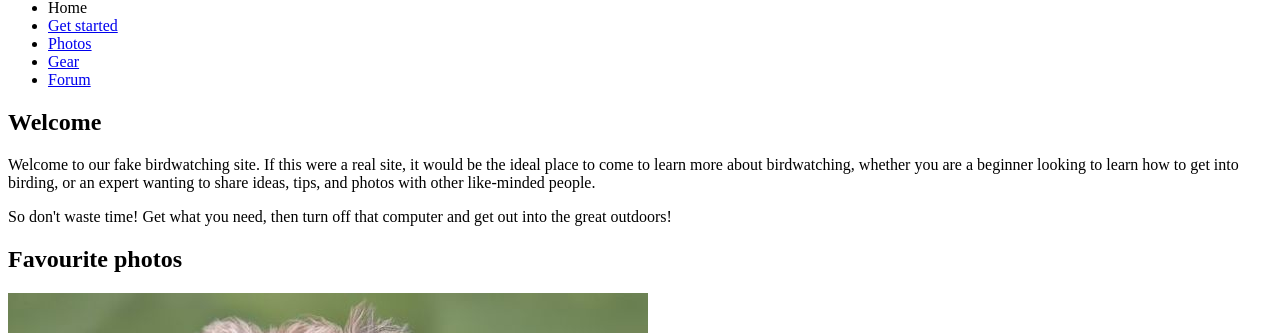
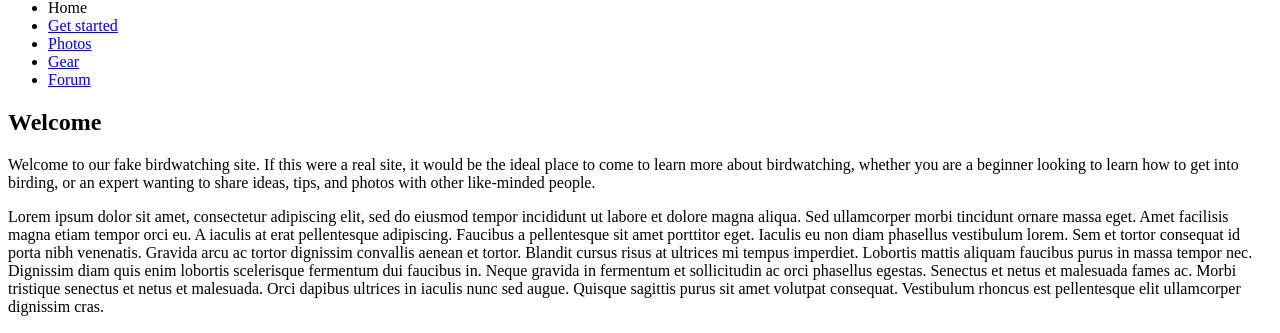
Before and after one commit to kamp99/INST377, a plain HTML site: page lab_3/index.html in a window 1280 px wide. Shown: the part 613-946 px from the top of the page. Drawn offline with Linux system fonts and the light colour scheme.

Commit message:
Update index.html

```diff
--- a/lab_3/index.html
+++ b/lab_3/index.html
@@ -30,9 +30,12 @@
 
       <p>Welcome to our fake birdwatching site. If this were a real site, it would be the ideal place to come to learn more about birdwatching, whether you are a beginner looking to learn how to get into birding, or an expert wanting to share ideas, tips, and photos with other like-minded people.</p>
 
-      <p>So don't waste time! Get what you need, then turn off that computer and get out into the great outdoors!</p>
+      <p>Lorem ipsum dolor sit amet, consectetur adipiscing elit, sed do eiusmod tempor incididunt ut labore et dolore magna aliqua. Sed ullamcorper morbi tincidunt ornare massa eget. Amet facilisis magna etiam tempor orci eu. A iaculis at erat pellentesque adipiscing. Faucibus a pellentesque sit
+         amet porttitor eget. Iaculis eu non diam phasellus vestibulum lorem. Sem et tortor consequat id porta nibh venenatis. Gravida arcu ac tortor dignissim convallis aenean et tortor. Blandit cursus risus at ultrices mi tempus imperdiet. Lobortis mattis aliquam faucibus purus in massa tempor nec.
+         Dignissim diam quis enim lobortis scelerisque fermentum dui faucibus in. Neque gravida in fermentum et sollicitudin ac orci phasellus egestas. Senectus et netus et malesuada fames ac. Morbi tristique senectus et netus et malesuada. Orci dapibus ultrices in iaculis nunc sed augue. Quisque sagittis
+         purus sit amet volutpat consequat. Vestibulum rhoncus est pellentesque elit ullamcorper dignissim cras.</p>
 
-      <h2>Favourite photos</h2>
+      <h2>Favorite photos</h2>
 
       <a href="dog1.jpg"><img src="dog1.jpg" alt="Majestic dogo"></a>
       <a href="dog2.jpeg"><img src="dog2.jpeg" alt="Dogo"></a>
```
